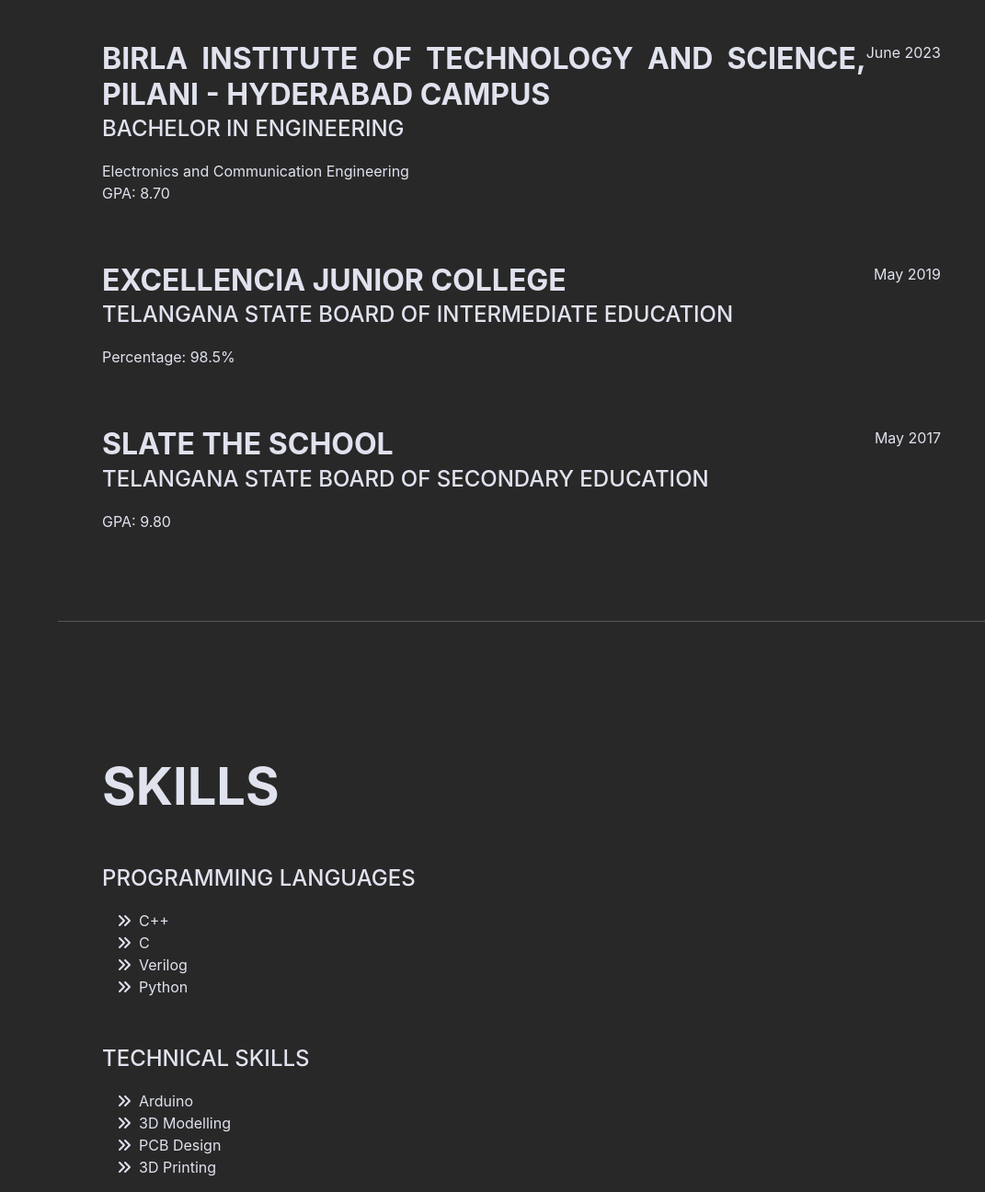
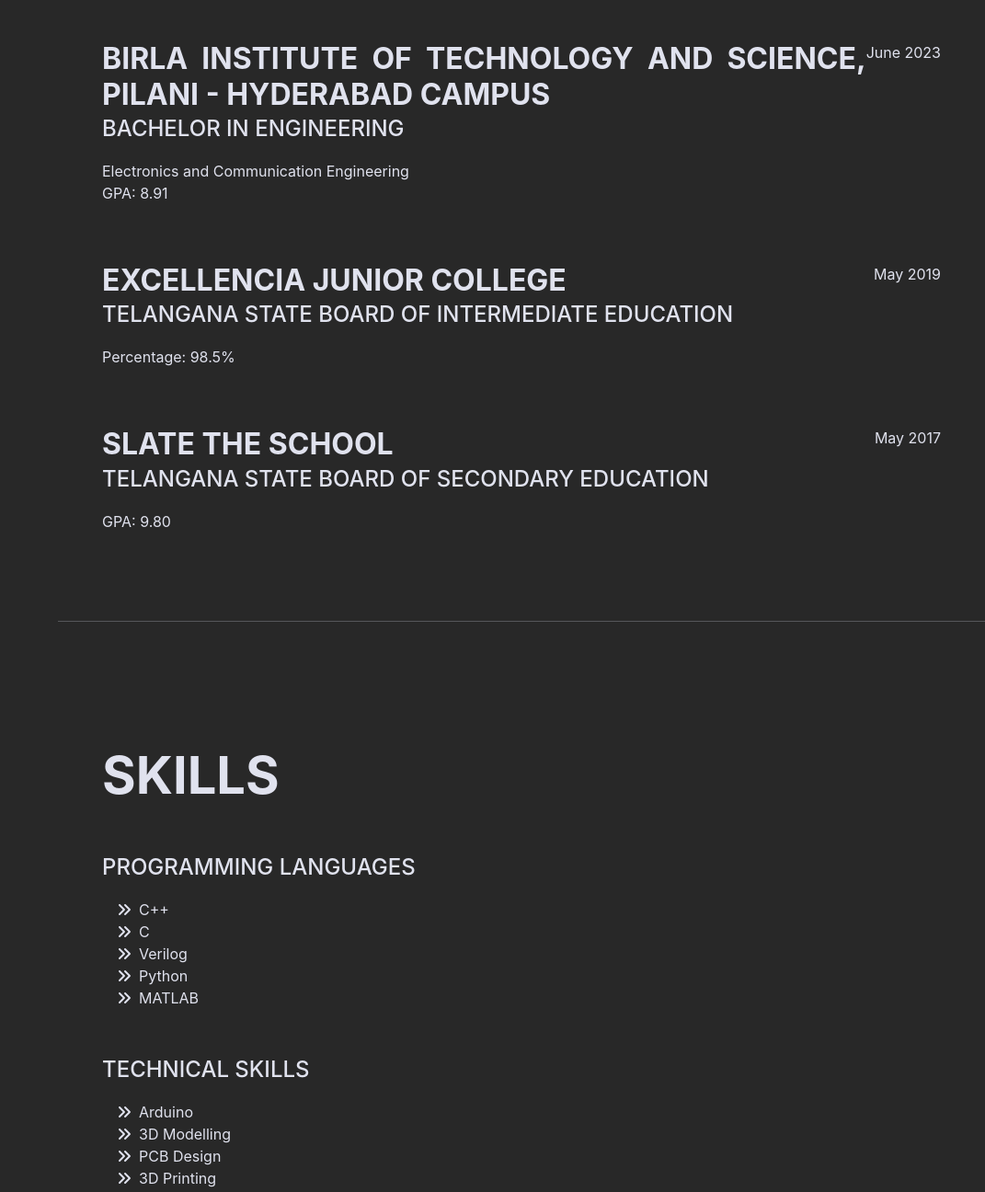
Before and after one commit to AkhileshGowrishetty/AkhileshGowrishetty.github.io, a plain HTML site: page index.html in a window 1280 px wide. Shown: the part 1756-3052 px from the top of the page at 92% size, without its empty margins (209-1280 px from the left). Drawn offline with nearby package versions, Linux system fonts and the light colour scheme; a web font is replaced by a local one.

Commit message:
Updated details

```diff
--- a/index.html
+++ b/index.html
@@ -116,7 +116,7 @@
                             <h3 class="mb-0">Birla Institute of Technology and Science, Pilani - Hyderabad Campus</h3>
                             <div class="subheading mb-3">Bachelor in Engineering</div>
                             <div>Electronics and Communication Engineering</div>
-                            <p>GPA: 8.70</p>
+                            <p>GPA: 8.91</p>
                         </div>
                         <div class="flex-shrink-0"><span>June 2023</span></div>
                     </div>
@@ -160,6 +160,10 @@
                         <li>
                             <span class="fa-li"><i class="fa-solid fa-angles-right"></i></span>
                             Python
+                        </li>
+                        <li>
+                            <span class="fa-li"><i class="fa-solid fa-angles-right"></i></span>
+                            MATLAB
                         </li>
                     </ul>
                     <div class="subheading mb-3">Technical Skills</div>
```
Also changed, not shown: projects.html (+5 -5 lines).
